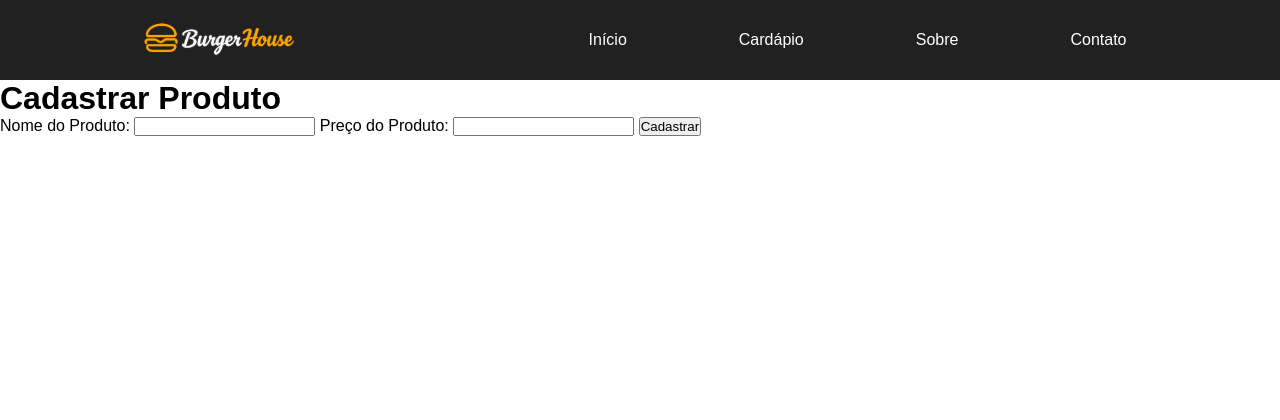
After one commit to douglas-henrik/burgers-menu, a Django app: page /menu/cadastrar/ in a window 1280 px wide. The commit adds this page. Shown: the top 420 px of the page. Run offline with Django 5.2, Linux system fonts and the light colour scheme.

Commit message:
Add route POST

```diff
--- a/menu/urls.py
+++ b/menu/urls.py
@@ -6,4 +6,5 @@ app_name = 'menu'
 
 urlpatterns = [
     path('', views.index, name='index'),
+    path('cadastrar/', views.cadastrar_produto, name='register'),
 ]
--- a/menu/views.py
+++ b/menu/views.py
@@ -1,5 +1,7 @@
 from django.shortcuts import render
+from django.http import HttpResponse
 from .models import Produto
+from decimal import Decimal, InvalidOperation
 
 # Create your views here.
 
@@ -7,3 +9,58 @@ def index(request):
     produtos = Produto.objects.all()
 
     return render(request, 'menu.html', {'produtos': produtos})
+
+def cadastrar_produto(request):
+    if request.method == 'GET':
+        return render(request, 'register_product.html', {
+            'nome': '',
+            'preco': '',
+            'erros': [],
+        })
+
+    elif request.method == 'POST':
+        nome = request.POST.get('nome', '').strip()
+        preco_text = request.POST.get('preco', '').strip()
+
+        erros = {}
+
+        if not nome:
+            erros['nome'] = 'Informe o nome do produto.'
+        elif len(nome) > 100:
+            erros['nome'] = 'O nome deve ter no máximo 100 caracteres.'
+
+        try:
+            preco = Decimal(preco_text)
+
+            if not preco.is_finite():
+                erros['preco'] = 'Informe um preço válido.'
+            elif preco <= 0:
+                erros['preco'] = 'Preço deve ser maior que R$ 0'
+            else:
+                expoente = preco.as_tuple().exponent
+                if isinstance(expoente, int) and expoente < -2:
+                    erros['preco'] = 'Use até duas casas decimais.'
+
+        except InvalidOperation:
+            erros['preco'] = 'Campo de preço, não pode conter letras.'
+
+        if erros:
+            return render(request, 'register_product.html', {
+                'nome': nome,
+                'preco': preco_text,
+                'erros': erros,
+            })
+
+        print(nome)
+        print(preco)
+
+        Produto.objects.create(nome= nome, preco= preco)
+
+        return render(request, 'menu.html', {
+            'nome': nome,
+            'preco': preco_text,
+            'erros': {},
+            'mensagem': f'Produtro {nome} cadastrado',
+        })
+
+    return HttpResponse(status=405)
--- /dev/null
+++ b/templates/register_product.html
@@ -0,0 +1,32 @@
+{% extends 'base.html' %}
+{% load static %}
+{% block css %}
+    <link rel="stylesheet" href="{% static 'menu/style/style.css' %}">
+{% endblock %}
+
+{% block content %}
+
+        <h1>Cadastrar Produto</h1>
+
+        <form method="POST">
+            {% csrf_token %}
+
+            <label for="nome">Nome do Produto:</label>
+            <input type="text" id="nome" name="nome" value="{{ nome }}" maxlength="100" required>
+
+            {% if erros.nome %}
+                <p>{{ erros.nome }}</p>
+            {% endif %}
+
+            <label for="preco">Preço do Produto:</label>
+            <input type="number" id="preco" name="preco" value="{{ preco }}" step="0.01" min="0.01" required>
+
+            {% if erros.preco %}
+                <p>{{ erros.preco }}</p>
+            {% endif %}
+
+            <button type="submit">Cadastrar</button>
+
+        </form>
+
+{% endblock %}
```
Also changed, not shown: templates/menu.html (+8 -1 lines).
